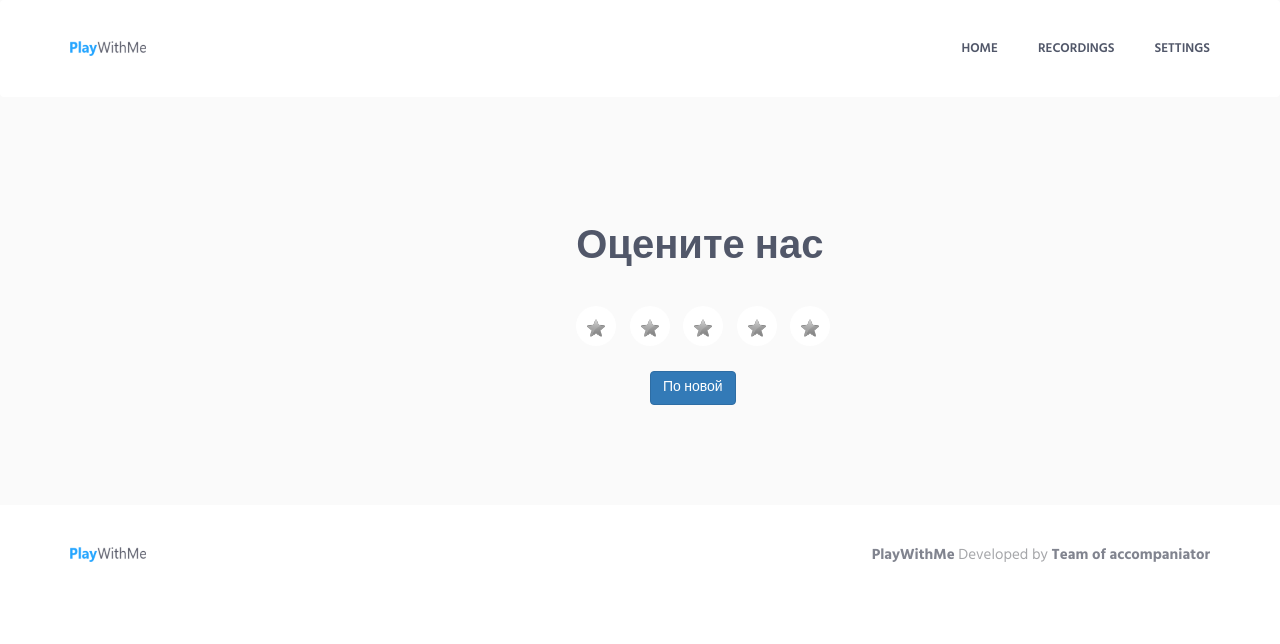
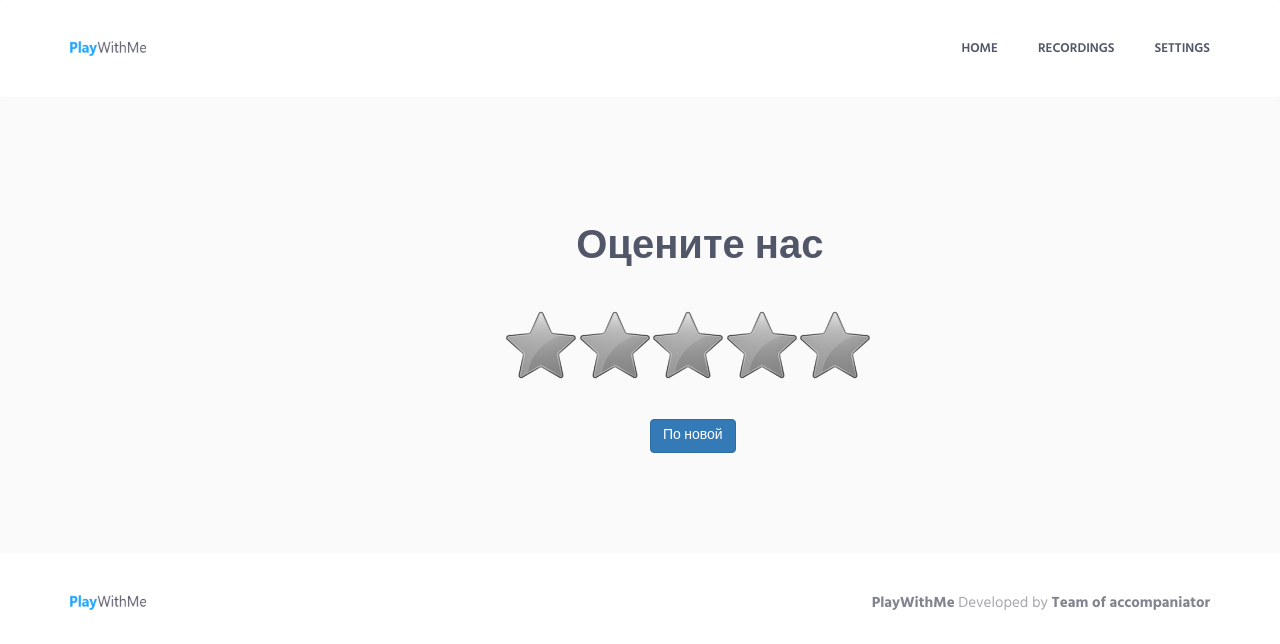
Before and after one commit to nzinov/accompaniator, a Django app: page /results in a window 1280 px wide. Shown: the top 644 px of the page. Run offline with Django 3.2, Linux system fonts and the light colour scheme; some libraries are stand-ins or nearby versions.

Commit message:
good big stars

```diff
--- a/accompaniator_web/static/css/layout.css
+++ b/accompaniator_web/static/css/layout.css
@@ -289,6 +289,7 @@ fieldset[disabled] .btn-theme {
   transition-property: all;
   transition-timing-function: cubic-bezier(0.7, 1, 0.7, 1);
 }
+
 
 /*------------------------------------------------------------------
   	[Promo Banner]
--- /dev/null
+++ b/accompaniator_web/static/css/myCss.css
@@ -0,0 +1,7 @@
+ul.myinline {
+    margin: 0; /* Обнуляем значение отступов */
+    padding: 4px; /* Значение полей */
+}
+ul.myinline li {
+    display: inline; /* Отображать как строчный элемент */
+}
--- a/accompaniator_web/static/js/result.js
+++ b/accompaniator_web/static/js/result.js
@@ -5,10 +5,10 @@ function onDownload() {
 }
 function star(num, star) {
         for (var i = 1; i <= num; i++) {
-            document.getElementById("star" + i).innerHTML = '<img src="../../static/img/star.png" width="100%" height="100%">';
+            document.getElementById("star" + i).innerHTML = '<img src="../../static/img/star.png" width="70px" height="70px">';
         }
         for (var i = num + 1; i <= 5; i++) {
-            document.getElementById("star" + i).innerHTML = '<img src="../../static/img/star_dark.png" width="100%" height="100%">';
+            document.getElementById("star" + i).innerHTML = '<img src="../../static/img/star_dark.png" width="70px" height="70px">';
         }
         document.getElementById("mark").innerHTML = num;
 }
--- a/accompaniator_web/templates/base.html
+++ b/accompaniator_web/templates/base.html
@@ -19,6 +19,7 @@
 
     <!-- PAGE LEVEL PLUGIN STYLES -->
     <link href="{% static 'css/animate.css' %}" rel="stylesheet">
+    <link href="{% static 'css/myCss.css' %}" rel="stylesheet">
     <link href="{% static 'vendor/swiper/css/swiper.min.css' %}" rel="stylesheet" type="text/css"/>
 
     <!-- THEME STYLES -->
--- a/accompaniator_web/templates/base_app/results.html
+++ b/accompaniator_web/templates/base_app/results.html
@@ -21,15 +21,17 @@
                 <div class="row">
 
 
-                    <div class="col-sm-4 col-sm-offset-3">
-                        <ul class="list-inline">
-                            {% for i in stars_range %}
-                                <li><a id="star{{ i }}" href="javascript:void(0);" class="social-icons"
+                    <div class="col-sm-6 col-sm-offset-2">
+                      <ul class="myinline">
+                          {% for i in stars_range %}
+                                <li><a id="star{{ i }}" href="javascript:void(0);"
                                        onclick="star({{ i }}, this)">
-                                    <img src="{% static 'img/star_dark.png' %}" width="100%" height="100%"></a></li>
+                                    <img src="{% static 'img/star_dark.png' %}" width="70px" height="70px"></a></li>
 
                             {% endfor %}
+
                         </ul>
+                    <br/>
                     </div>
                 </div>
 
```
Also changed, not shown: accompaniator_web/templates/base_app/index2.html (+21 -19 lines).
